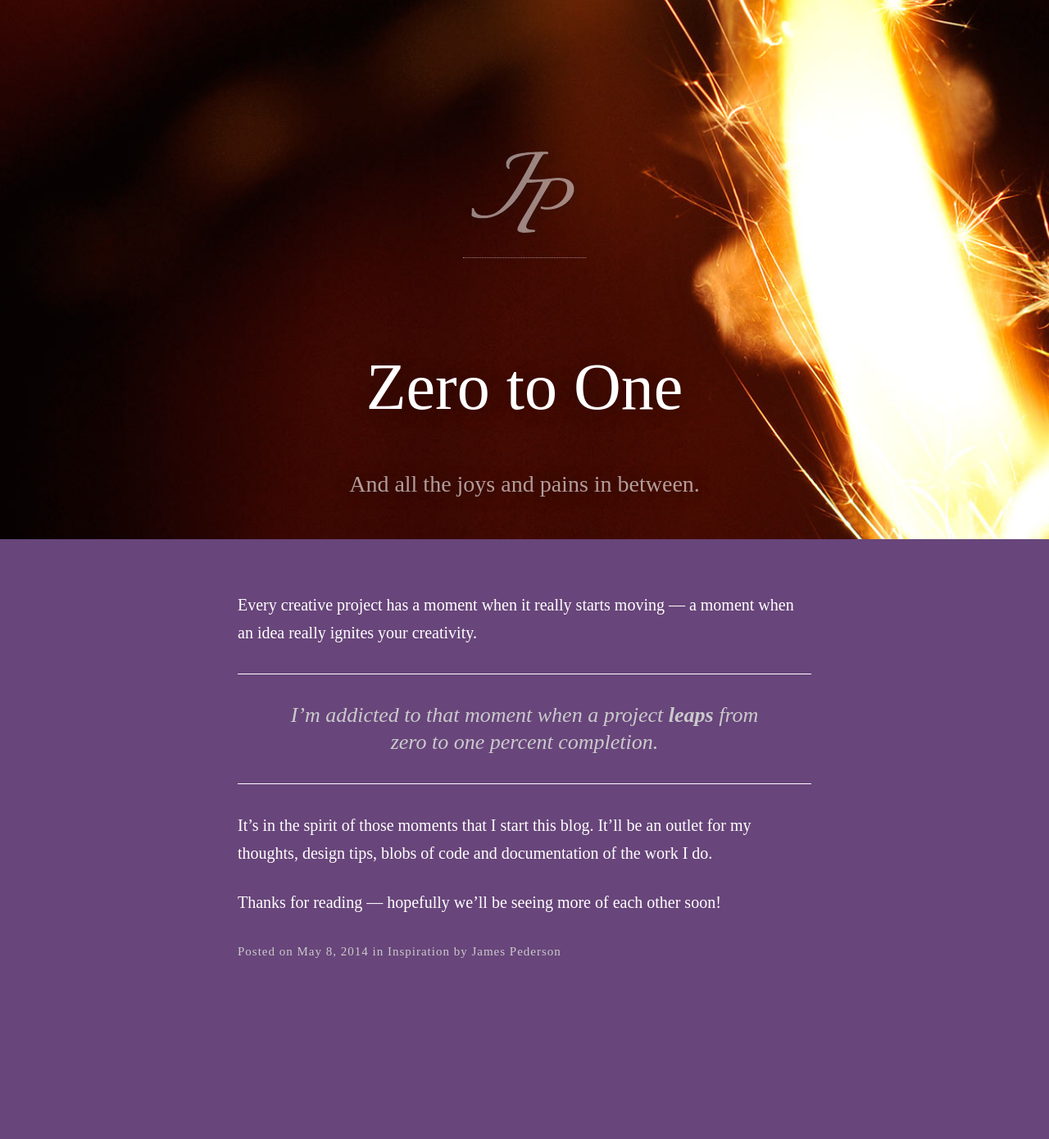
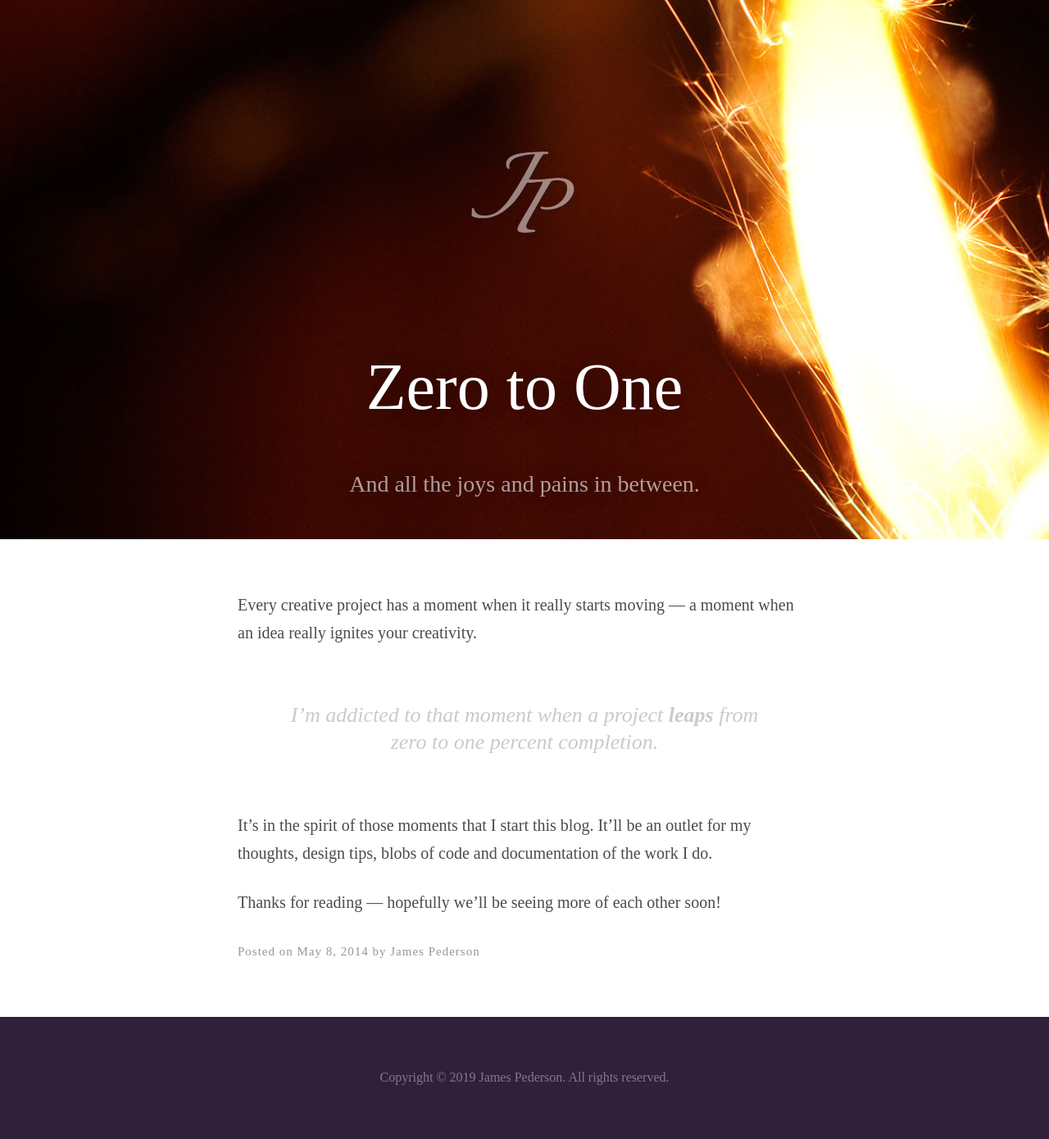
Before and after one commit to jpederson/jpederson.github.io, a Jekyll site: the page built from _posts/2014-5-8-zero-to-one.md, in a window 1280 px wide. Shown: the whole page at 82% size. Built offline with Jekyll 4.4.1, drawn with Linux system fonts in a browser that asks for light colours; some web fonts are replaced; before the commit the page ends 1241 px from its top, so only the background shows below that.

Commit message:
Add articles section back into the homepage, style it, and style individual posts.

```diff
--- a/_layouts/post.html
+++ b/_layouts/post.html
@@ -9,9 +9,21 @@
     </div>
   </header>
 
-  <article class="wrap">
-    {{content}}
-    <p class="meta">Posted on {{ page.date | date:"%B %-d, %Y" }} in {% for cat in page.categories limit:1 %}{{ cat | capitalize }}{% endfor %} by {{ page.author }}</p>
-  </article>
+  <main>
+    <article class="post">
+      <div class="wrap">
+        {{content}}
+        <p class="meta">Posted on {{ page.date | date:"%B %-d, %Y" }} by {{ page.author }}</p>
+      </div>
+    </article>
+
+
+    <div class="bg-purple-dark">
+      <footer class="colophon wrap">
+        <p>Copyright &copy; {{ 'now' | date: "%Y" }} James Pederson. All rights reserved.</p>
+      </footer>
+    </div>
+
+  </main>
 
 {% include header.html %}
```
Also changed, not shown: css/src/_layout.scss (+16 -6 lines), index.html (+7 -9 lines), css/main.css, css/src/main-unprefixed.css, 2 other files.
